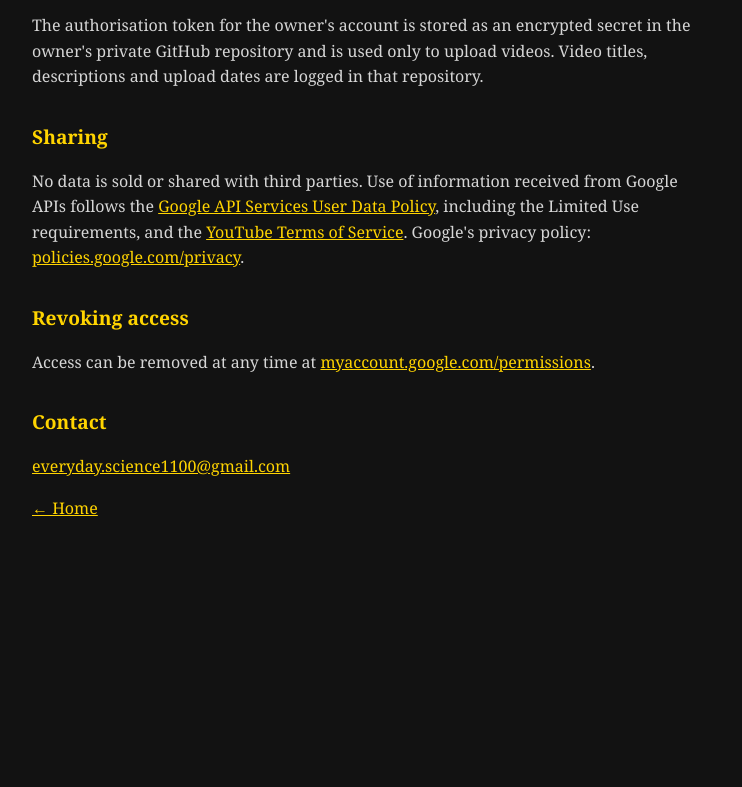
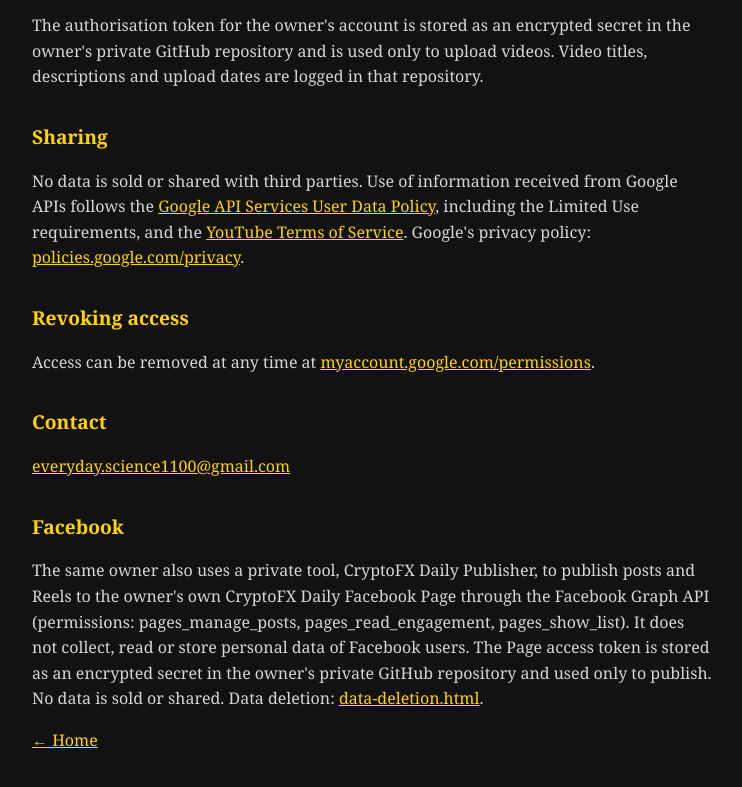
Before and after one commit to Thimuthu96/Thimuthu96.github.io, a plain HTML site: page privacy.html in a window 1280 px wide. Shown: the part 500-1287 px from the top of the page, without its empty margins (268-1010 px from the left). Before the commit the page ends 1093 px from the top, so only its background shows below. Drawn offline with Linux system fonts and the light colour scheme.

Commit message:
Update privacy.html

```diff
--- a/privacy.html
+++ b/privacy.html
@@ -34,6 +34,13 @@
 
   <h2>Contact</h2>
   <p><a href="mailto:everyday.science1100@gmail.com">everyday.science1100@gmail.com</a></p>
+  <h2>Facebook</h2>
+    <p>The same owner also uses a private tool, CryptoFX Daily Publisher, to publish posts and Reels to
+    the owner's own CryptoFX Daily Facebook Page through the Facebook Graph API (permissions:
+    pages_manage_posts, pages_read_engagement, pages_show_list). It does not collect, read or store
+    personal data of Facebook users. The Page access token is stored as an encrypted secret in the
+    owner's private GitHub repository and used only to publish. No data is sold or shared.
+    Data deletion: <a href="data-deletion.html">data-deletion.html</a>.</p>
   <p><a href="index.html">← Home</a></p>
 </main>
 </body>
```
